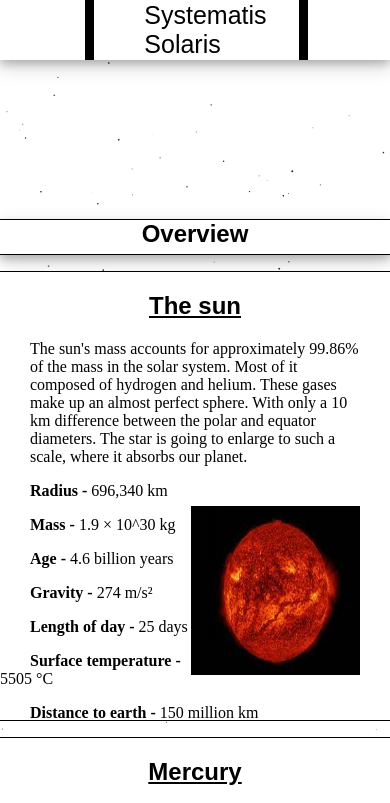
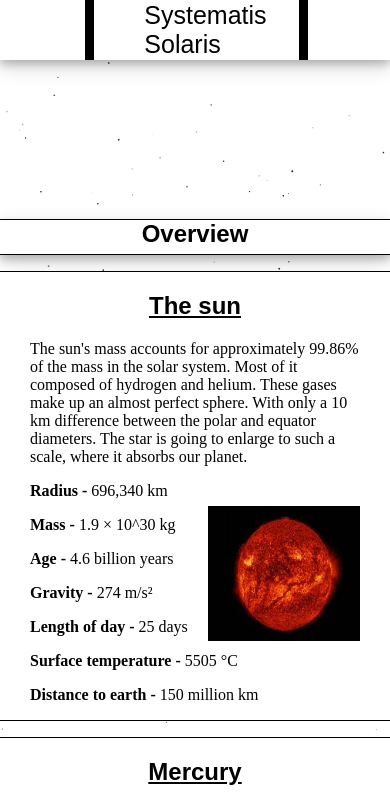
Before and after one commit to minepiler/projekt, a plain HTML site: page index.html in a window 390 px wide. Shown: the top 803 px of the page. Drawn offline with Linux system fonts and the light colour scheme; files whose address does not match are found by name.

Commit message:
Update style.css

```diff
--- a/style.css
+++ b/style.css
@@ -373,8 +373,8 @@ b{
 
 @media screen and (max-width: 400px){
     .float{
-        width: 20vh;
-        height: 20vh;
+        width: 18vh;
+        height: 16vh;
     }
     .forgrid{
         display: grid;
```
